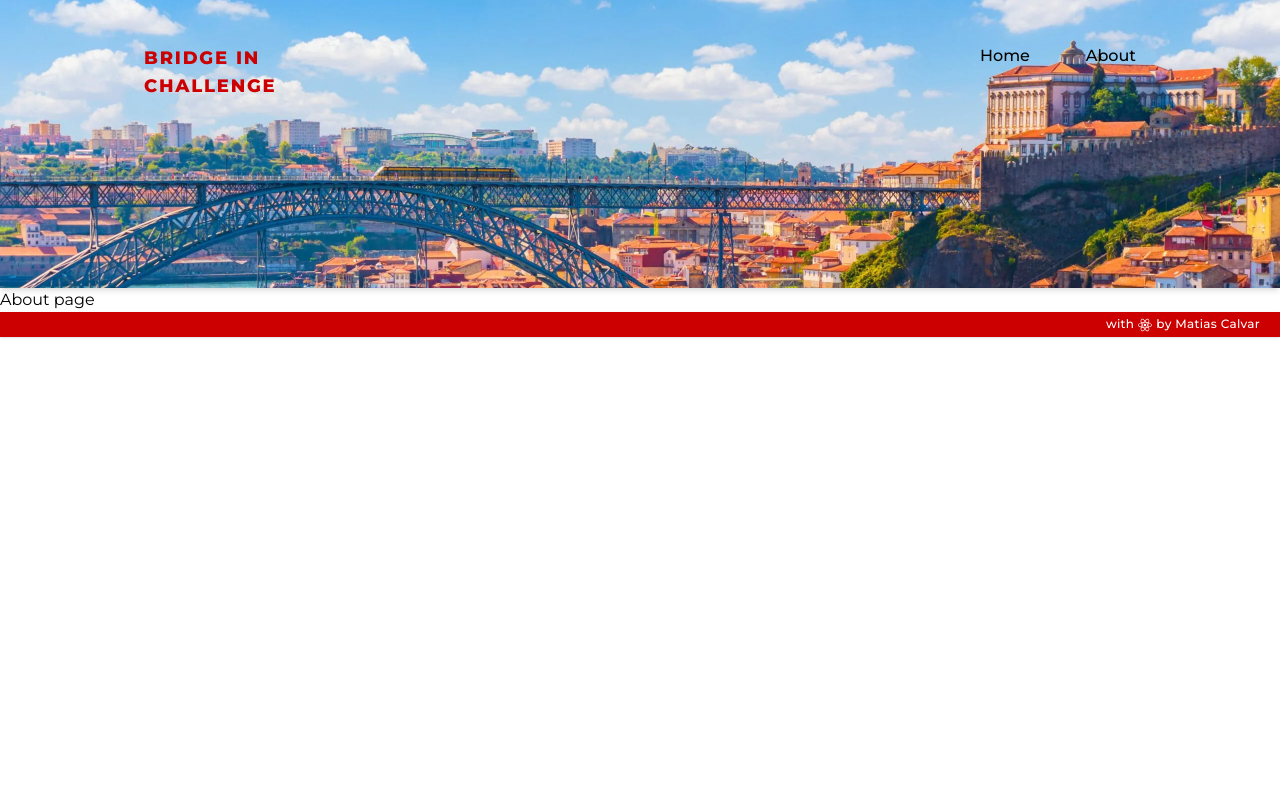
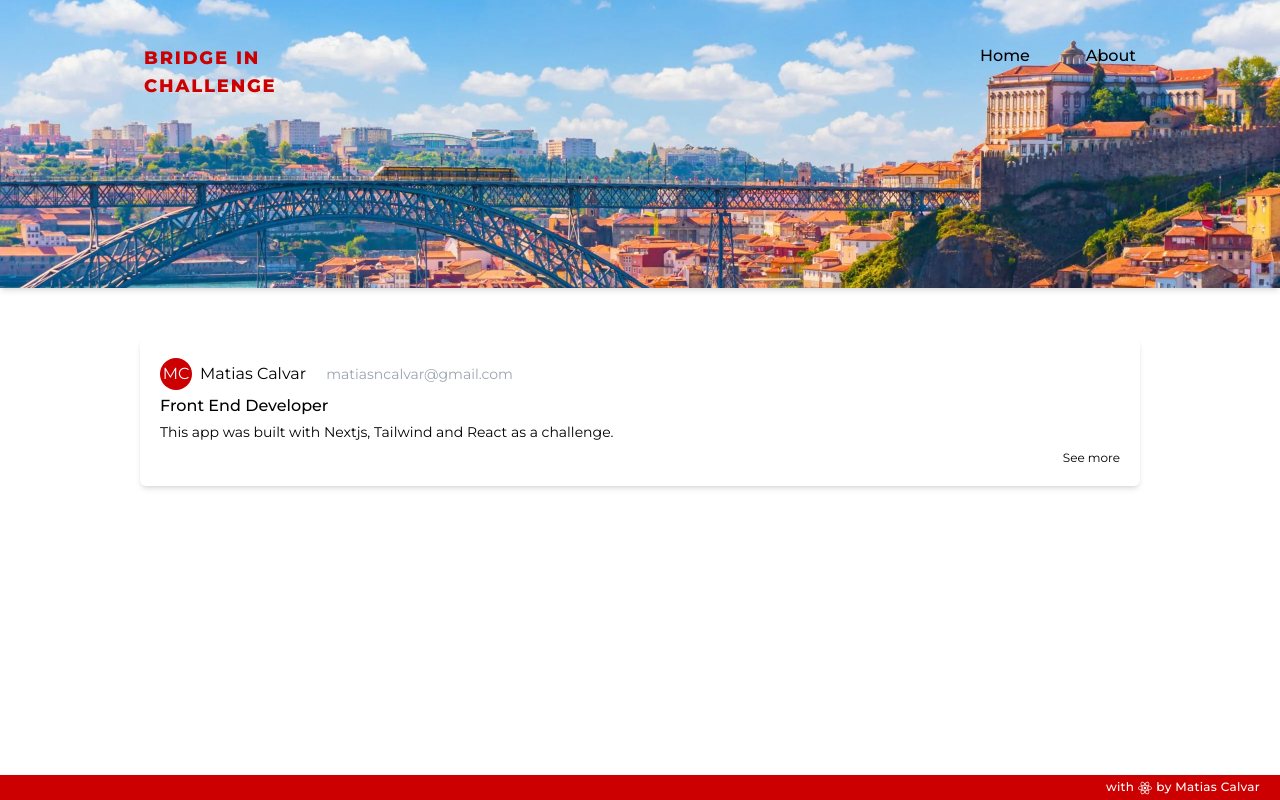
Before and after one commit to matiascalvar/blogpage-challenge, a Next.js app: page /about in a window 1280 px wide. Built offline with nearby package versions, Linux system fonts and the light colour scheme.

Commit message:
add: AboutCard component

```diff
--- a/src/app/about/page.tsx
+++ b/src/app/about/page.tsx
@@ -1,8 +1,10 @@
+import AboutCard from "@/components/about/About";
+
 const About = () => {
   return (
-    <div className="h-auto">
-      <h1>About page</h1>
-    </div>
+    <>
+      <AboutCard />
+    </>
   );
 };
 export default About;
--- /dev/null
+++ b/src/components/about/About.module.css
@@ -0,0 +1,3 @@
+.AboutCard {
+    height: calc(100vh - var(--header-height) - var(--footer-height));
+  }
--- /dev/null
+++ b/src/components/about/About.tsx
@@ -0,0 +1,50 @@
+"use client";
+
+import { Post as devType } from "@/types/interfaces";
+import Link from "next/link";
+import styles from "./About.module.css";
+
+const developer: devType = {
+  userId: 9999,
+  id: "9999",
+  title: "Front End Developer",
+  body: "This app was built with Nextjs, Tailwind and React as a challenge.",
+  email: "matiasncalvar@gmail.com",
+  name: "Matias Calvar",
+  initials: "MC",
+};
+
+const AboutCard = () => {
+  return (
+    <div className={styles.AboutCard + " flex justify-center h-auto"}>
+      <div className="my-10">
+        <div
+          key={developer.id}
+          className={`m-2.5 bg-white w-[1000px] rounded-md shadow-md p-5 `}
+        >
+          <div className="flex items-center">
+            <div
+              className={`flex items-center justify-center rounded-full bg-bi-red w-8 h-8 mr-2 text-white`}
+            >
+              {developer.initials}
+            </div>
+
+            <p className="text-bold">{developer.name}</p>
+            <p className="text-bold mx-5 text-gray-400 select-none text-sm">
+              {developer.email}
+            </p>
+          </div>
+          <p className="font-medium mt-1">{developer.title}</p>
+          <p className="text-sm my-1">{developer.body}</p>
+
+          <p className="mt-2 text-xs text-end">
+            <Link href={"https://www.linkedin.com/in/matiascalvar/"}>
+              See more
+            </Link>
+          </p>
+        </div>
+      </div>
+    </div>
+  );
+};
+export default AboutCard;
```
